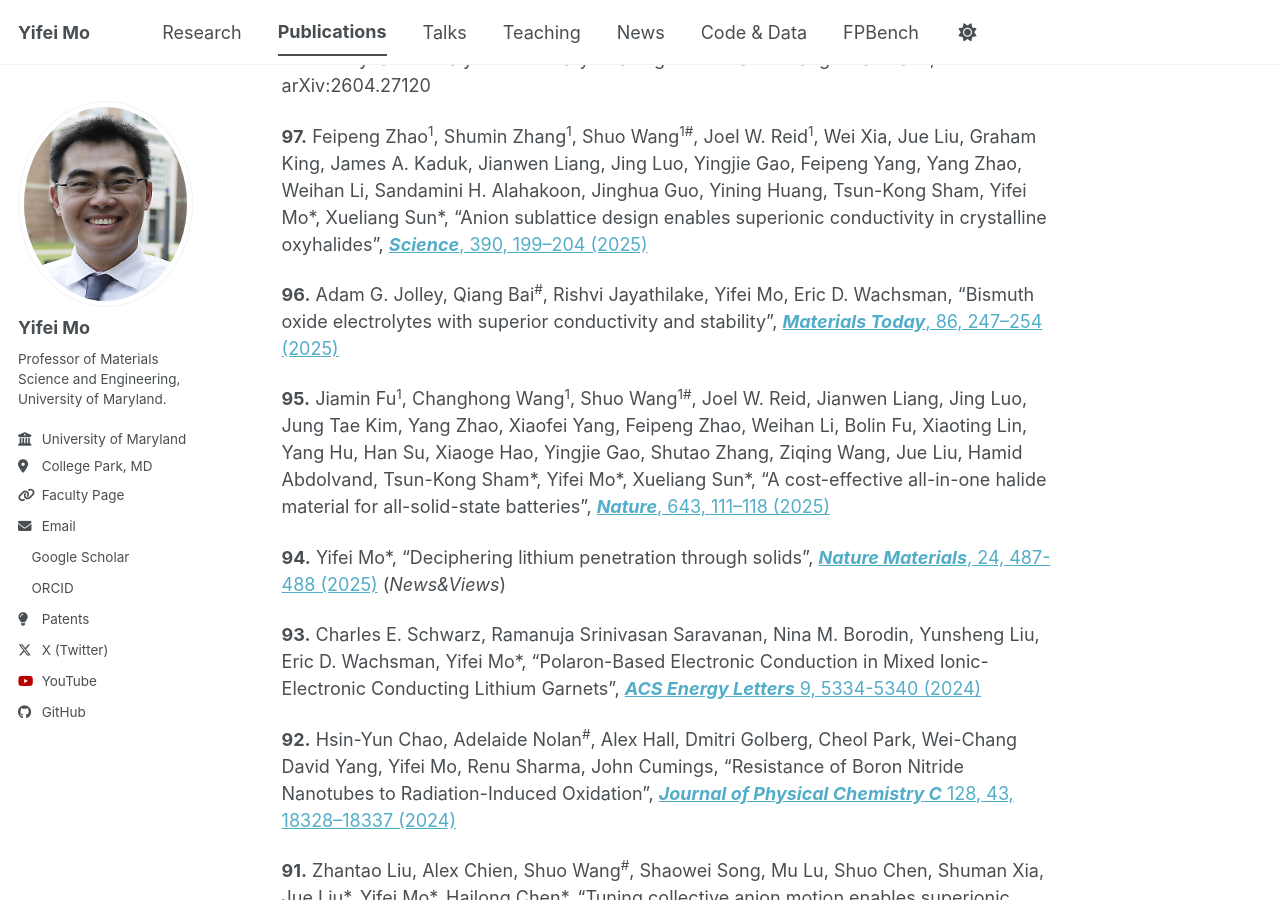
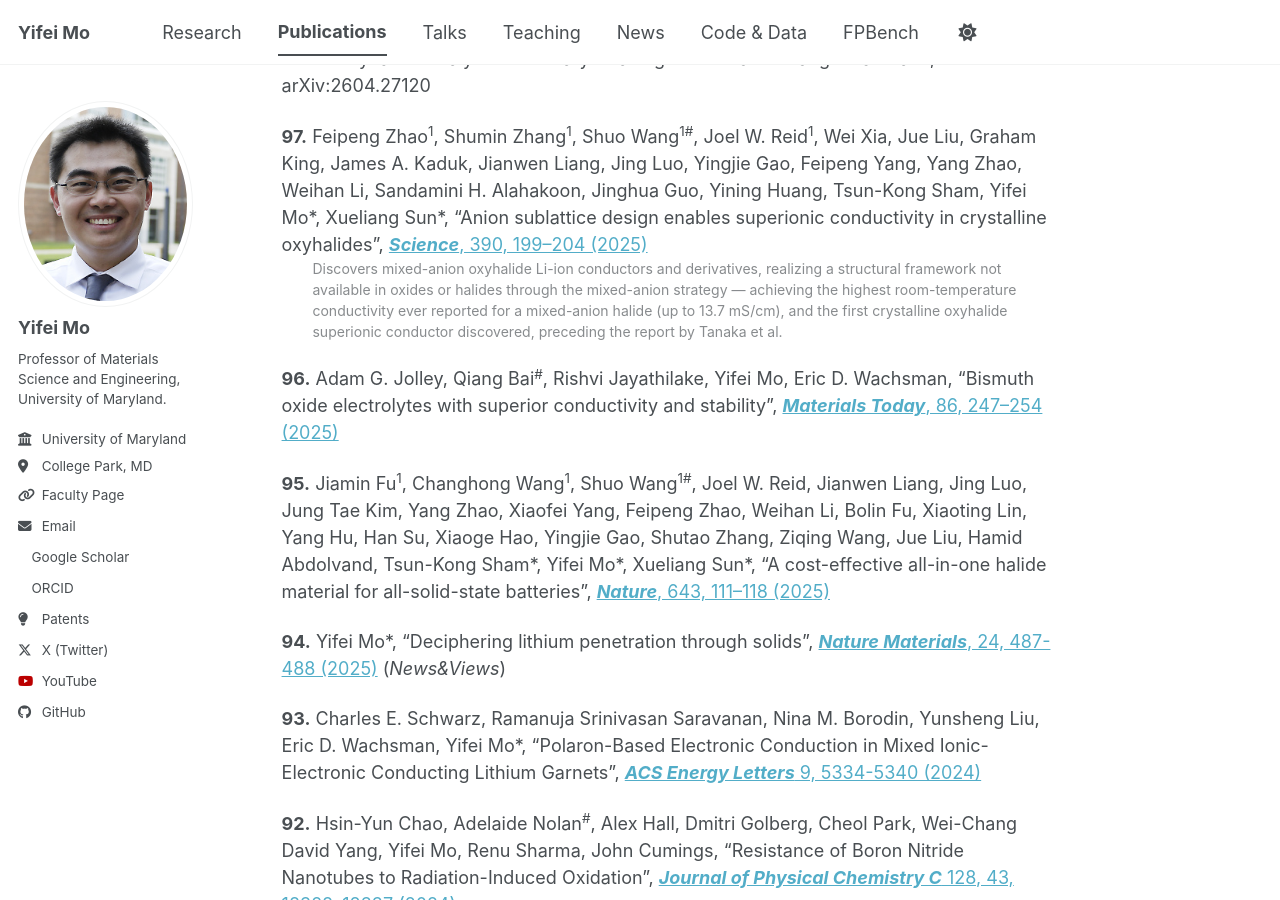
Before and after one commit to yifeimo/yifeimo.github.io, a Jekyll site: the page built from _pages/publications.md, in a window 1280 px wide and 900 px high, scrolled down 418 px. Built offline with Jekyll 4.4.1, drawn with Linux system fonts in a browser that asks for light colours; a style sheet for code colours, icons or effects is not loaded.

Commit message:
Add description to entry 97 (oxyhalide superionic conductor)
Co-Authored-By: Claude Sonnet 5 <noreply@anthropic.com>

```diff
--- a/_pages/publications.md
+++ b/_pages/publications.md
@@ -19,6 +19,7 @@ author_profile: true
 **98.** Felix Adams<sup>#</sup>, Ichiro Takeuchi, Carlos A Ríos Ocampo, Yifei Mo\*, "First-Principles Thermodynamic Analysis of Ternary Chalcogenide Phase Change Materials", arXiv:2604.27120
 
 **97.** Feipeng Zhao<sup>1</sup>, Shumin Zhang<sup>1</sup>, Shuo Wang<sup>1#</sup>, Joel W. Reid<sup>1</sup>, Wei Xia, Jue Liu, Graham King, James A. Kaduk, Jianwen Liang, Jing Luo, Yingjie Gao, Feipeng Yang, Yang Zhao, Weihan Li, Sandamini H. Alahakoon, Jinghua Guo, Yining Huang, Tsun-Kong Sham, Yifei Mo\*, Xueliang Sun\*, "Anion sublattice design enables superionic conductivity in crystalline oxyhalides", [***Science***, 390, 199--204 (2025)](https://doi.org/10.1126/science.adt9678)
+<br><span class="citation" style="display: block; margin-left: 2.2em;">Discovers mixed-anion oxyhalide Li-ion conductors and derivatives, realizing a structural framework not available in oxides or halides through the mixed-anion strategy — achieving the highest room-temperature conductivity ever reported for a mixed-anion halide (up to 13.7 mS/cm), and the first crystalline oxyhalide superionic conductor discovered, preceding the report by Tanaka et al.</span>
 
 **96.** Adam G. Jolley, Qiang Bai<sup>#</sup>, Rishvi Jayathilake, Yifei Mo, Eric D. Wachsman, "Bismuth oxide electrolytes with superior conductivity and stability", [***Materials Today***, 86, 247--254 (2025)](https://doi.org/10.1016/j.mattod.2025.03.030)
 
```
